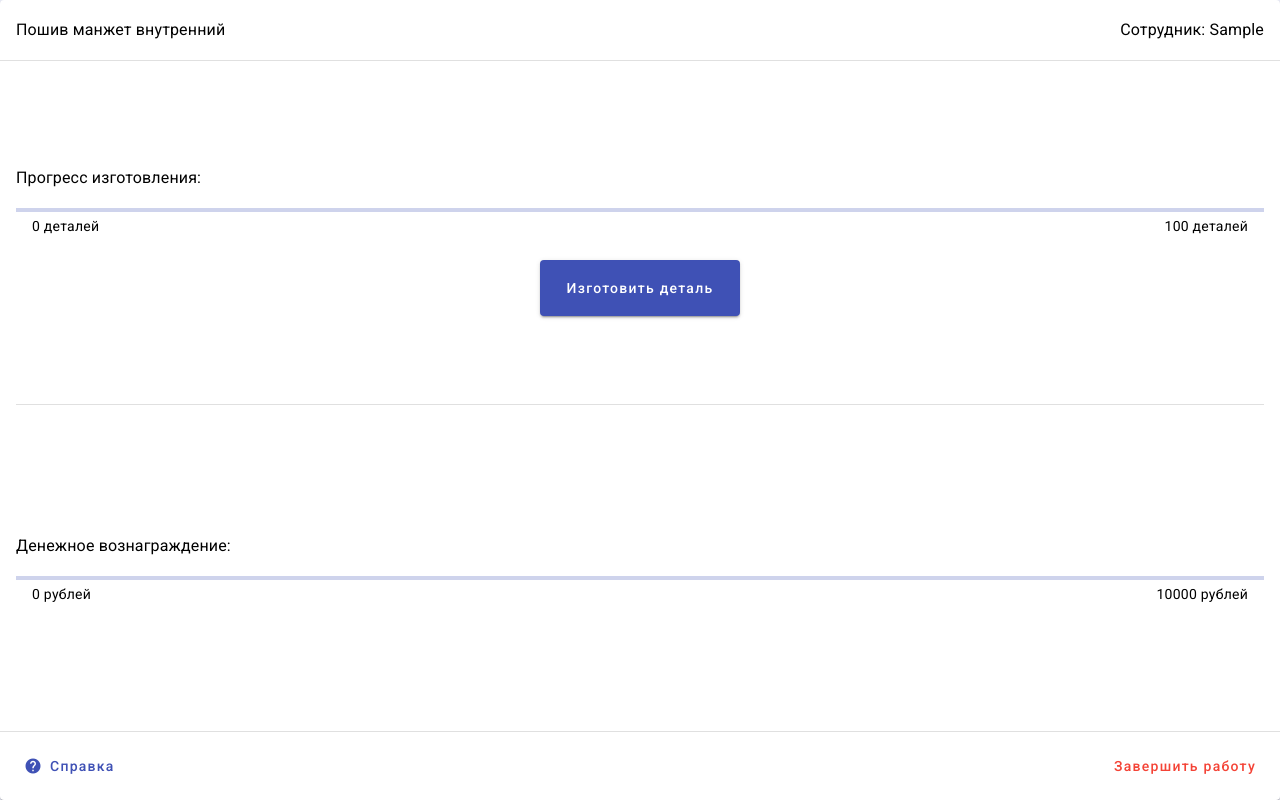
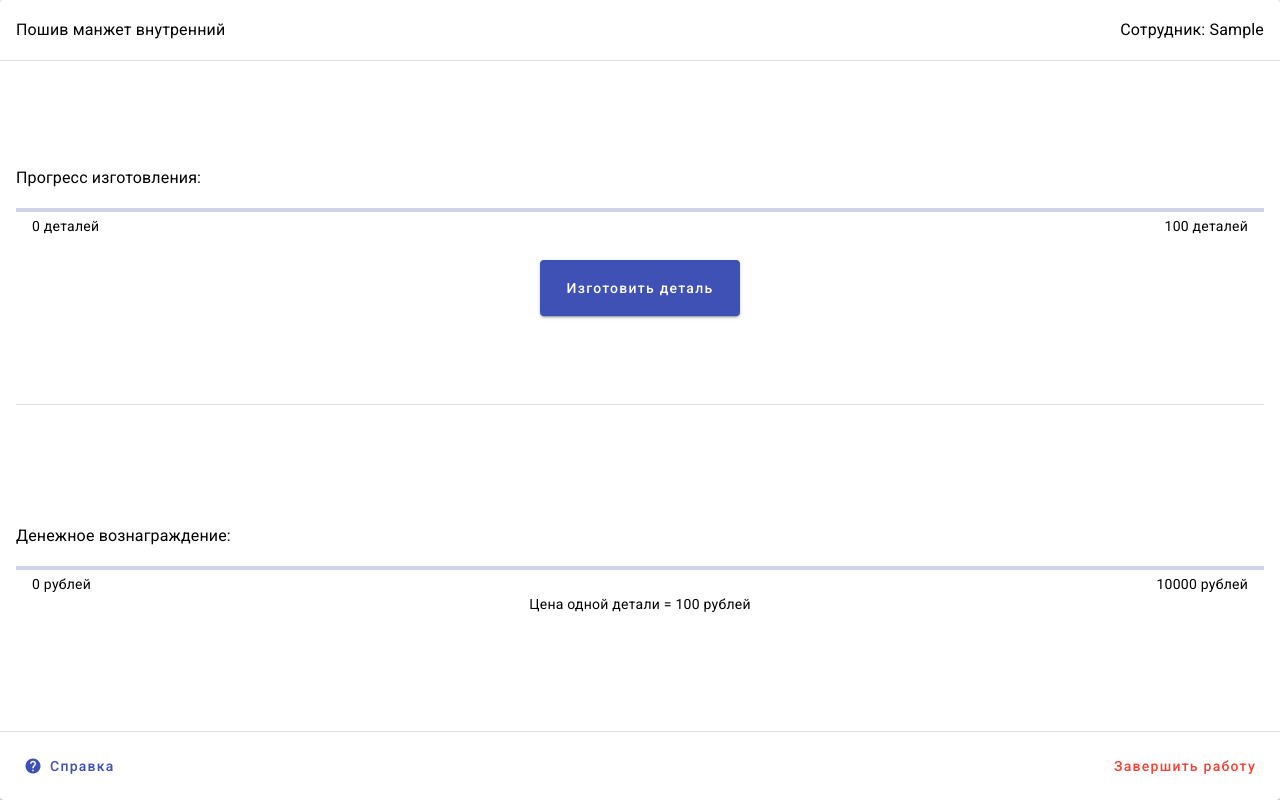
Before and after one commit to verfenders/aigul-unlimited, an Angular app: page /#/auth in a window 1280 px wide. Both pictures are taken after typing "Sample" into the empty fields and a click on the button "Войти". Built offline with nearby package versions, Linux system fonts and the light colour scheme.

Commit message:
add salary difference

```diff
--- a/src/features/main-screentable/main-screentable.component.html
+++ b/src/features/main-screentable/main-screentable.component.html
@@ -43,6 +43,7 @@
           <span>{{ salaryLimit }} рублей</span>
         </div>
       </section>
+      <div>Цена одной детали = {{ detailSalary }} рублей</div>
     </div>
   </div>
   <mat-divider></mat-divider>
--- a/src/features/main-screentable/main-screentable.component.ts
+++ b/src/features/main-screentable/main-screentable.component.ts
@@ -31,6 +31,7 @@ export class MainScreentableComponent implements OnInit {
   producedDetailLimit = 100;
   salary = 0;
   salaryLimit = 10000;
+  detailSalary = 100;
 
   constructor(
     private dialog: MatDialog,
@@ -63,7 +64,7 @@ export class MainScreentableComponent implements OnInit {
     dialogRef.afterClosed().subscribe(res => {
       if (res) {
         this.producedDetails++;
-        this.salary += 100;
+        this.salary += this.detailSalary;
       }
     })
   }
```
